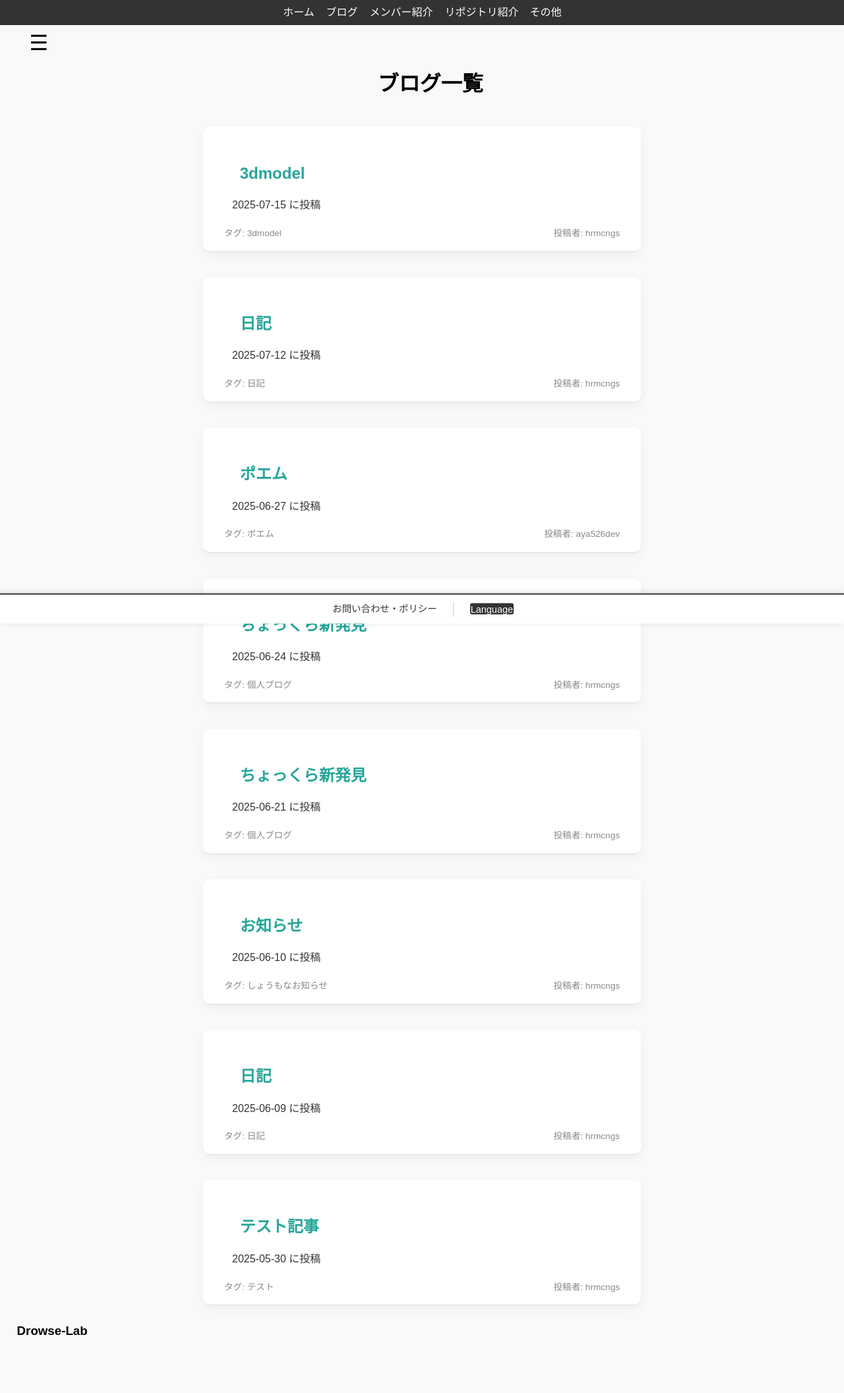
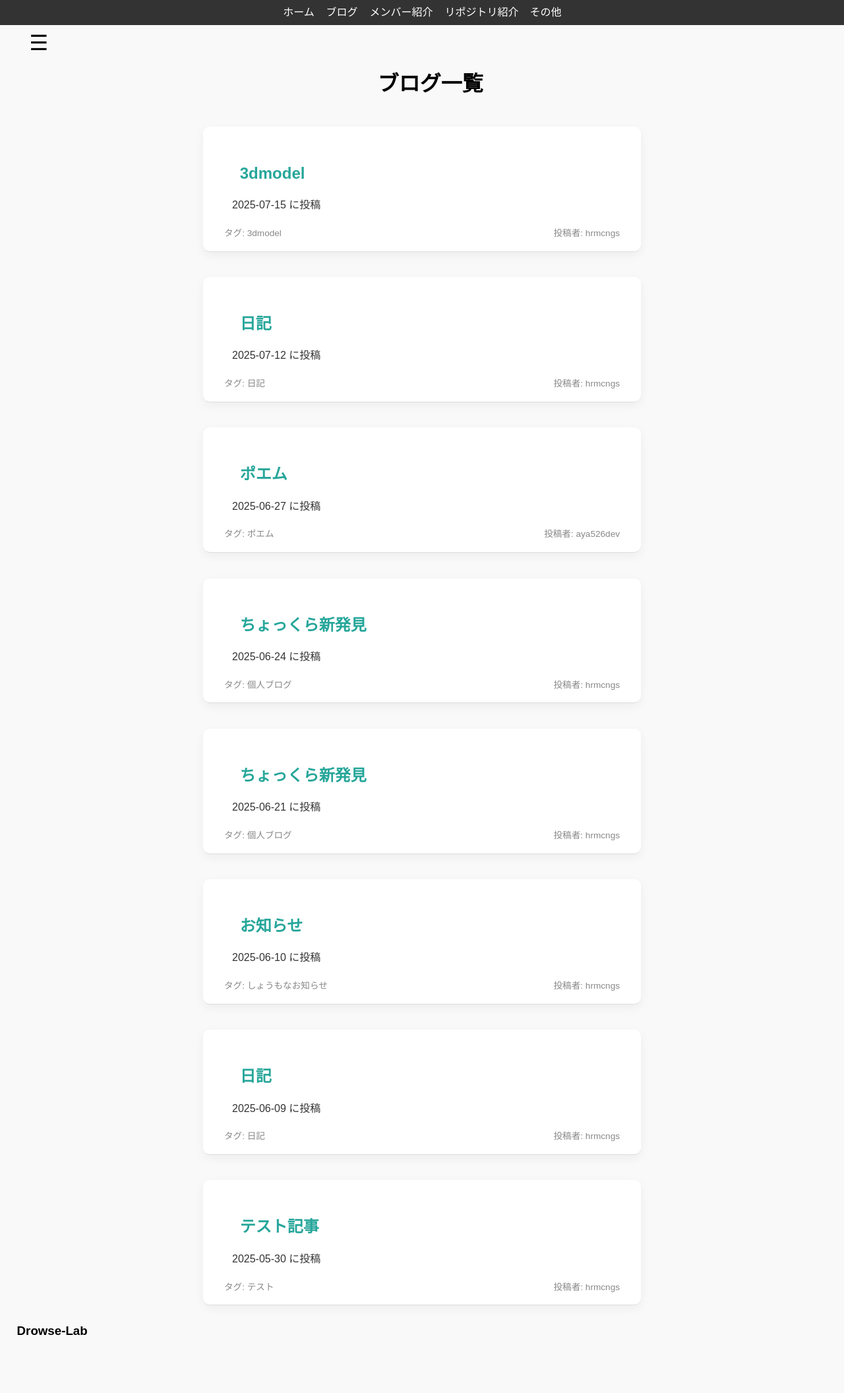
Before and after one commit to Drowse-Lab/Drowse-Lab, a Jekyll site: the page built from blog.html, in a window 1280 px wide. Shown: the whole page at 66% size. Built offline with Jekyll 4.4.1, drawn with Linux system fonts in a browser that asks for light colours; nearby versions of some CDN libraries; some web fonts are replaced; a style sheet for code colours, icons or effects is not loaded.

Commit message:
Update default.html

```diff
--- a/_layouts/default.html
+++ b/_layouts/default.html
@@ -158,13 +158,6 @@ document.addEventListener('DOMContentLoaded', init);
 </script>
 {% endif %}
 
-<nav class="footer-nav">
-  <ul>
-    <li><a href="contactpolicy.html" data-i18n="footer.contactPolicy">お問い合わせ・ポリシー</a></li>
-    <li class="divider"></li>
-    <li><button id="langToggleBottom" class="lang-toggle-bottom">Language</button></li>
-  </ul>
-</nav>
 
 </body>
 </html>
```
